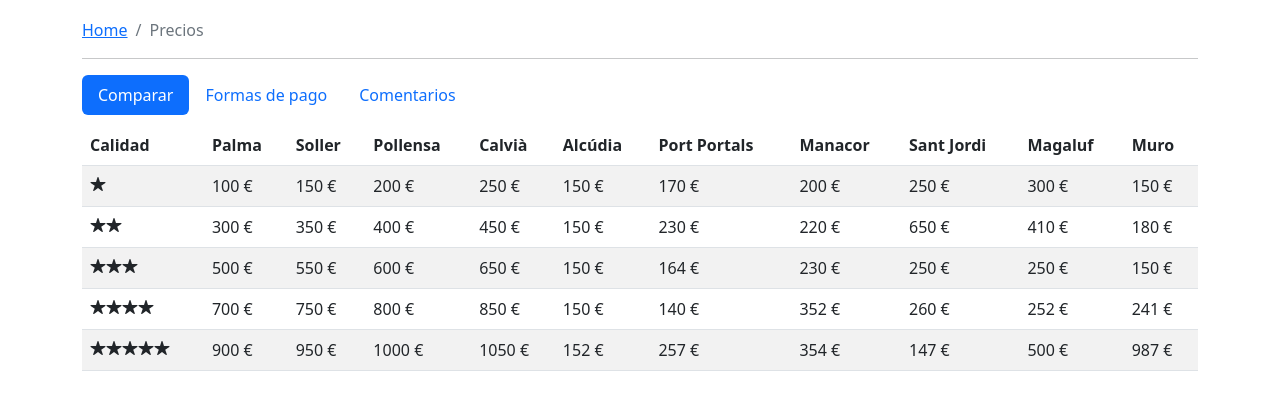
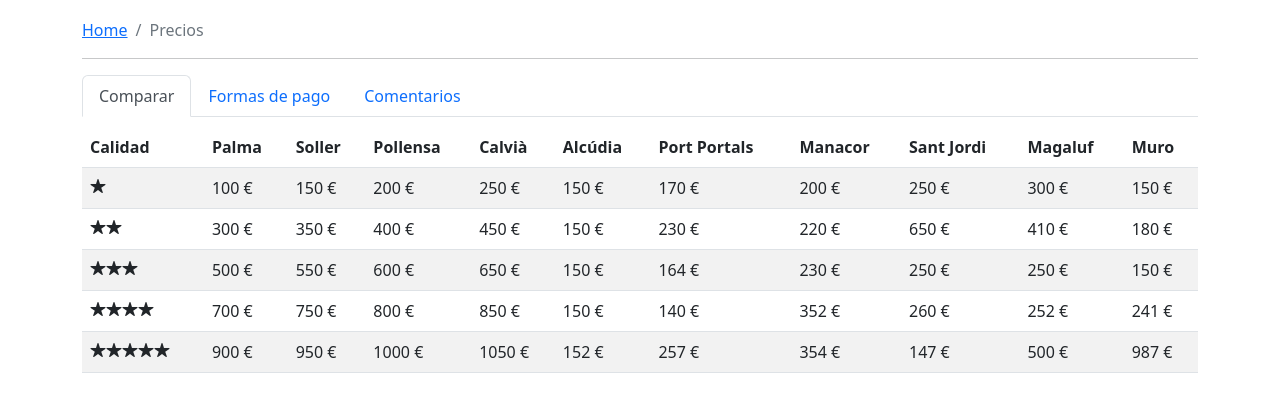
Before and after one commit to laylarodas/guia-hoteles-mallorca, a website: page price.html in a window 1280 px wide. Shown: the part 138-540 px from the top of the page. Drawn offline with nearby package versions, Linux system fonts and the light colour scheme; a web font is replaced by a local one.

Commit message:
uso de tabs

```diff
--- a/price.html
+++ b/price.html
@@ -42,15 +42,15 @@
         </nav>
         <hr>
 
-        <ul class="nav nav-pills" id="myTab" role="tablist">
+        <ul class="nav nav-tabs" id="myTab" role="tablist">
             <li class="nav-item">
-                <a href="#compare" class="nav-link active" id="compare-tab" data-bs-toggle="pill" role="tab" aria-controls="compare" aria-selected="true">Comparar</a>
+                <a href="#compare" class="nav-link active" id="compare-tab" data-bs-toggle="tab" role="tab" aria-controls="compare" aria-selected="true">Comparar</a>
             </li>
             <li class="nav-item">
-                <a href="#cards" class="nav-link" id="cards-tab" data-bs-toggle="pill" role="tab" aria-controls="cards" aria-selected="false">Formas de pago</a>
+                <a href="#cards" class="nav-link" id="cards-tab" data-bs-toggle="tab" role="tab" aria-controls="cards" aria-selected="false">Formas de pago</a>
             </li>
             <li class="nav-item">
-                <a href="#comments" class="nav-link" id="comments-tab" data-bs-toggle="pill" role="tab" aria-controls="comments" aria-selected="false">Comentarios</a>
+                <a href="#comments" class="nav-link" id="comments-tab" data-bs-toggle="tab" role="tab" aria-controls="comments" aria-selected="false">Comentarios</a>
             </li>
         </ul>
         <div class="tab-content" id="myTabContent">
```
